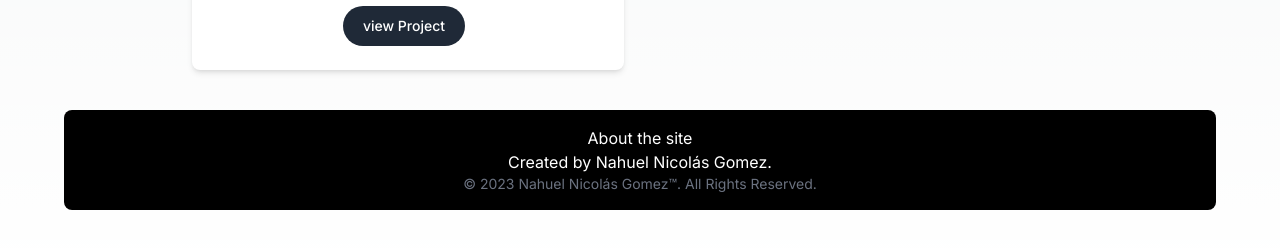
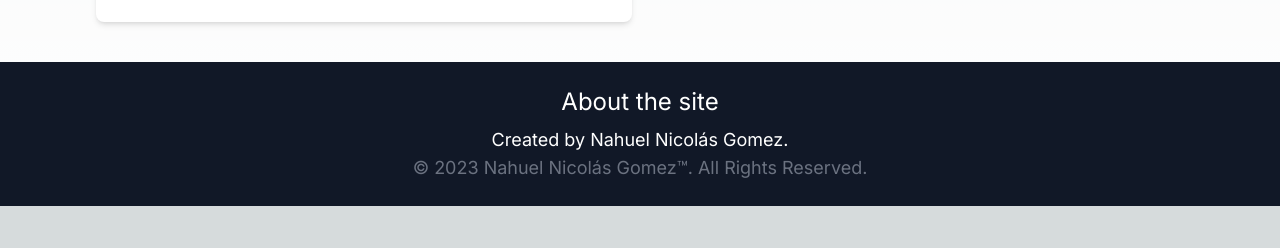
Before and after one commit to NahuelNGomez/portfolio, a Next.js app: page / in a window 1280 px wide. Shown: the part 2163-2411 px from the top of the page. After the commit the page ends 2369 px from the top, so only its background shows below. Built offline with nearby package versions, Linux system fonts and the light colour scheme.

Commit message:
footer completed

```diff
--- a/src/app/components/Home/About.tsx
+++ b/src/app/components/Home/About.tsx
@@ -3,8 +3,7 @@ import TableResume from "./TableResume";
 export default function About(){
 
     return (
-        <div id="about" className='p-4 m-4'>
-
+        <div id="about" className='px-20 m-4 mt-24'>
         <h2 className="mb-4 text-4xl font-extrabold leading-none tracking-tight text-gray-900 md:text-5xl lg:text-6xl dark:text-white">Nahuel Gomez</h2><p>I am a software developer with 2+ years of experience in C#, SQL, and web development. Proficient in C# Windows/Web apps, SQL database design and optimization, HTML, CSS and JavaScript. Strong team player, able to meet tight deadlines and deliver high-quality results. Passionate about using technology to make a positive impact.</p>
         <TableResume/>
         </div>
--- a/src/app/components/Home/Footer.tsx
+++ b/src/app/components/Home/Footer.tsx
@@ -2,10 +2,12 @@
 export default function Footer() {
 
     return (
-        <footer id="contact" className="footer container bg-black items-center justify-center py-4 rounded-lg">
-            <h4 className='text-white flex items-center justify-center'>About the site</h4>
-              <p className="text-body-secondary text-white flex items-center justify-center">Created by Nahuel Nicolás Gomez.</p>
-              <span className="block text-sm text-gray-500 sm:text-center dark:text-gray-500">© 2023 <a href="https://flowbite.com/" className="hover:underline">Nahuel Nicolás Gomez™</a>. All Rights Reserved.</span>
+      <footer id="contact" className="bottom-0 left-0 right-0 bg-gray-900 py-6">
+        <h4 className='text-white text-base md:text-base lg:text-lg xl:text-2xl flex items-center justify-center pb-2'>About the site</h4>
+
+<p className="text-body-secondary text-xs sm:text-xs md:text-xs lg:text-base xl:text-lg text-white flex items-center justify-center">Created by Nahuel Nicolás Gomez.</p>
+
+<span className="block text-xs sm:text-xs md:text-xs lg:text-base xl:text-lg text-gray-500 text-center dark:text-gray-500">© 2023 Nahuel Nicolás Gomez™. All Rights Reserved.</span>
       </footer>
     )
 
--- a/src/app/page.tsx
+++ b/src/app/page.tsx
@@ -26,11 +26,11 @@ export default function Home() {
   const descripcionfrontPSA = "Trabajo realizado en TypeScript"
   const descripcionApiRest = "Trabajo realizado en Python"
   return (
-    <main className="flex min-h-screen flex-col items-center justify-between p-8 m-8">
+    <main className="min-h-screen flex flex-col">
       <Navegation/>
       <About/>
-      <div id="work" className="grid grid-cols-2 gap-8 ">
-        <div className="col-span-1 mb-10">
+      <div id="work" className="grid grid-cols-2 gap-4 px-24">
+        <div className="col-span-1 mb-10 ">
           <TableWorks image={rocketLeague} title={titleRocketLeague} description={descripcionRocketLeague} />
         </div>
         <div className="col-span-1 mb-10">
```
